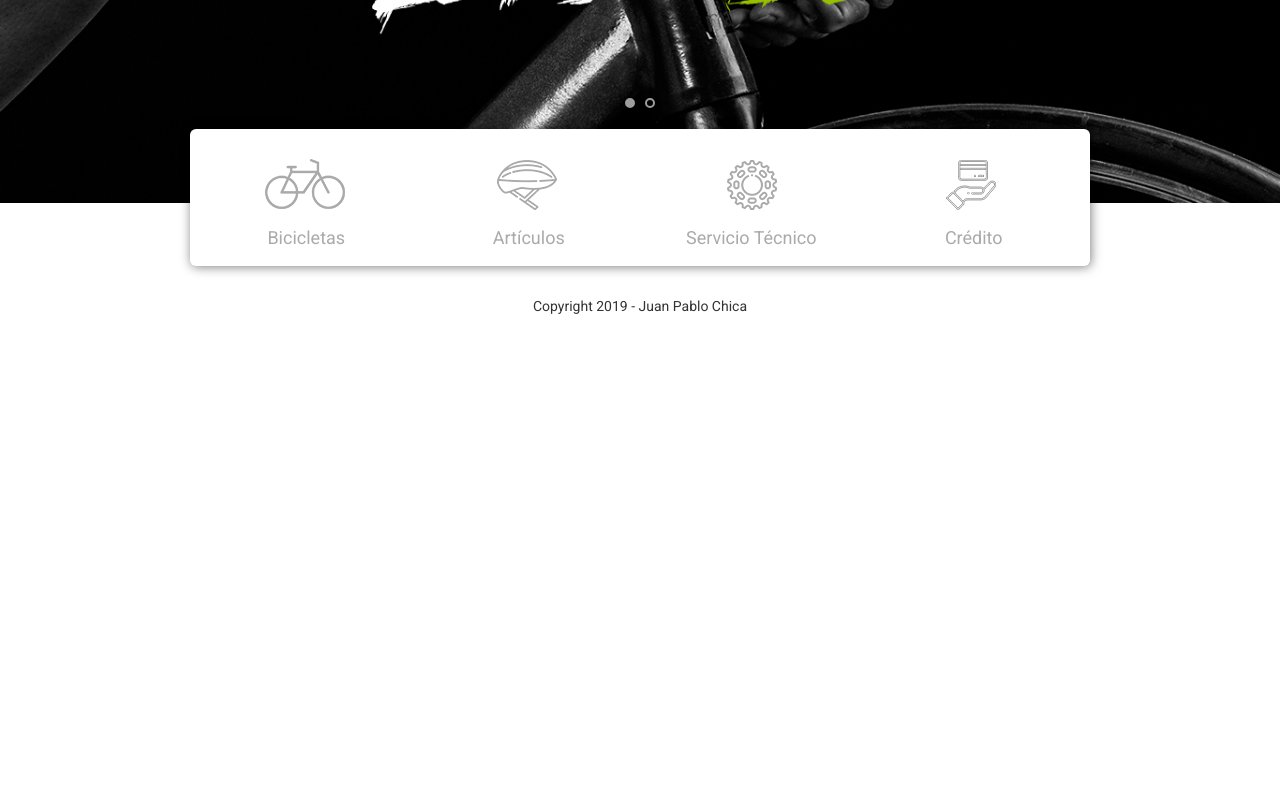
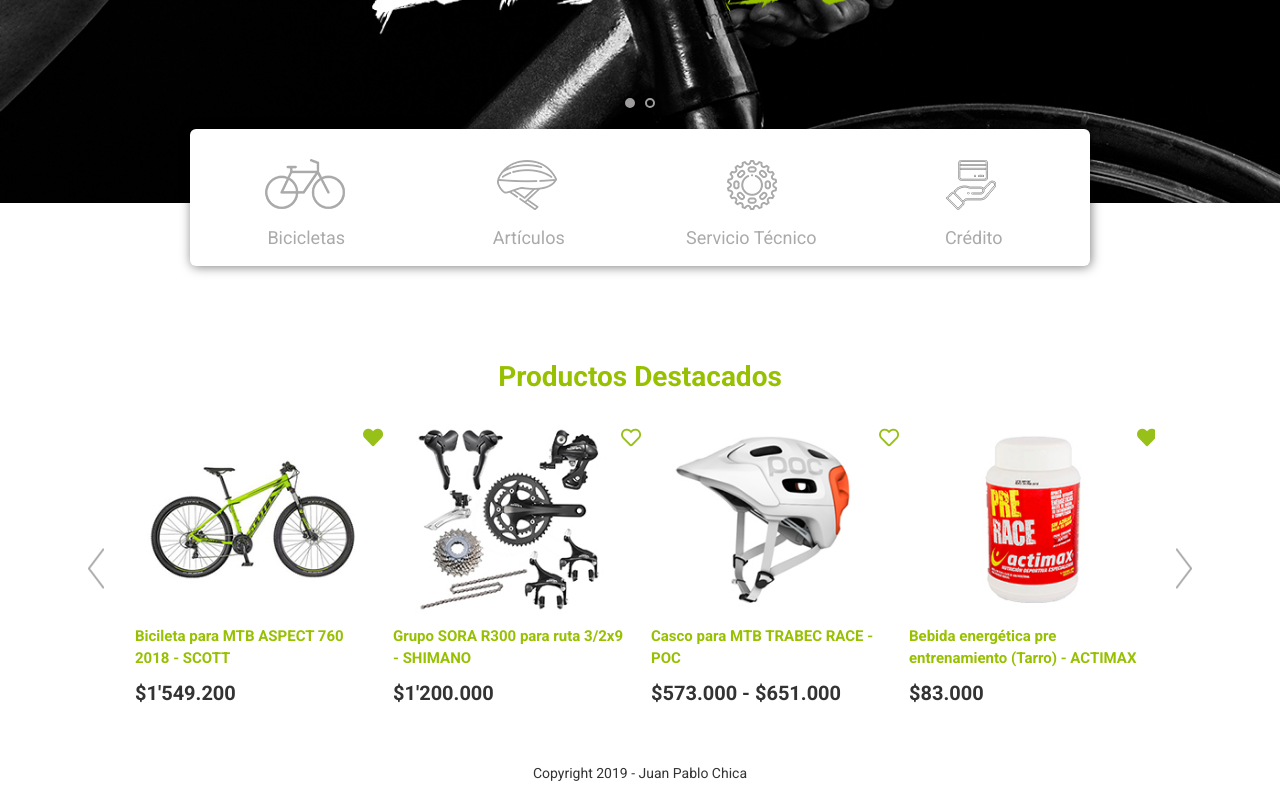
Before and after one commit to juanpchica/testPage, a plain HTML site: page index.html in a window 1280 px wide. Shown: the part 516-1316 px from the top of the page. Before the commit the page ends 849 px from the top, so only its background shows below. Drawn offline with nearby package versions, Linux system fonts and the light colour scheme.

Commit message:
Se agrega sección de productos

```diff
--- a/css/main.css
+++ b/css/main.css
@@ -32,6 +32,13 @@ a.col-whi:hover{
 .dis-blo{
 	display: block;
 }
+.intro {
+    padding: 2em 1em;
+}
+.bold {
+    font-weight: 600;
+}
+
 
 /* Header */
 .top-bar-header {
@@ -191,6 +198,58 @@ ul.slick-dots li.slick-active {
     transform: translateY(-15px);
 }
 
+/* Products */
+.title {
+    color: #97c000;
+    text-align: center;
+    font-weight: 700;
+    font-size: 18px;
+    margin: 15px 0;
+}
+.item-product {
+    position: relative;
+    padding: 0 10px;
+    overflow: hidden;
+}
+.icon-add-favourites {
+    position: absolute;
+    top: 0;
+    right: 0;
+    color: #97c019;
+    font-size: 20px;
+}
+.info-product h3 {
+    font-size: 15px;
+    line-height: 1.5;
+}
+.product-price {
+    font-size: 20px;
+}
+.product-mask {
+    position: absolute;
+    top: 0;
+    left: 0;
+    width: 100%;
+    z-index: 10;
+    background: rgba(111, 108, 108, 0.6);
+    height: 100%;
+    display: flex;
+    align-items: center;
+    justify-content: center;
+    text-align: center;
+    padding: 15px;
+    color: #fff !important;
+    font-size: 18px;
+    font-weight: 100;
+    transition: all .3s ease;
+    transform: translateY(-101%);
+}
+.item-product:hover .product-mask{
+    transform: translateY(0%);
+}
+.slider-products{
+    padding: 20px 0;
+}
 
 @media (min-width: 768px){
     .content-info-contact {
@@ -225,6 +284,21 @@ ul.slick-dots li.slick-active {
     ul.slick-dots {
         position: absolute;
         bottom: 90px;
+    }
+    .title {
+        font-size: 28px;
+        margin: 15px 0 30px;
+    }
+    .item-product {
+        margin: 0 20px;
+        max-width: 260px;
+        margin: 0 auto;
+    }
+    .slider-products .arrow-slick {
+        margin: 0;
+    }
+    .slider-products {
+        padding: 0 40px;
     }
 }
 
@@ -269,6 +343,9 @@ ul.slick-dots li.slick-active {
     ul.main-menu li a:hover{
         color: #1c1c1c;
     }
+    .intro {
+        padding: 3.5em 1em;
+    }
 }
 
 @media (min-width: 1200px){
--- a/index.html
+++ b/index.html
@@ -208,6 +208,113 @@
 					</div>
 				</div>
 			</div>
+
+			<div class="featured-products intro">
+				<div class="container">
+					<h2 class="title">Productos Destacados</h2>
+					<div class="slider-products">
+						<div class="item-product">
+							<figure>
+								<img src="img/product-1.jpg" class="img-fluid">
+							</figure>
+							<div class="info-product">
+								<h3 class="col-green bold">Bicileta para MTB ASPECT 760 2018 - SCOTT</h3>
+								<div class="product-price bold">$1'549.200</div>
+							</div>
+							<a href="#" class="icon-add-favourites">
+								<i class="fas fa-heart"></i>
+							</a>
+
+							<a href="#" class="product-mask">
+								<div>
+									<i class="fas fa-eye"></i>
+									<div class="col-whi">Conocer Más</div>
+								</div>
+							</a>
+						</div>
+
+						<div class="item-product">
+							<figure>
+								<img src="img/product-2.jpg" class="img-fluid">
+							</figure>
+							<div class="info-product">
+								<h3 class="col-green bold">Grupo SORA R300 para ruta 3/2x9 - SHIMANO</h3>
+								<div class="product-price bold">$1'200.000</div>
+							</div>
+							<a href="#" class="icon-add-favourites">
+								<i class="far fa-heart"></i>
+							</a>
+
+							<a href="#" class="product-mask">
+								<div>
+									<i class="fas fa-eye"></i>
+									<div class="col-whi">Conocer Más</div>
+								</div>
+							</a>
+						</div>
+
+						<div class="item-product">
+							<figure>
+								<img src="img/product-3.jpg" class="img-fluid">
+							</figure>
+							<div class="info-product">
+								<h3 class="col-green bold">Casco para MTB TRABEC RACE     - POC</h3>
+								<div class="product-price bold">$573.000 - $651.000</div>
+							</div>
+							<a href="#" class="icon-add-favourites">
+								<i class="far fa-heart"></i>
+							</a>
+
+							<a href="#" class="product-mask">
+								<div>
+									<i class="fas fa-eye"></i>
+									<div class="col-whi">Conocer Más</div>
+								</div>
+							</a>
+						</div>
+
+						<div class="item-product">
+							<figure>
+								<img src="img/product-4.jpg" class="img-fluid">
+							</figure>
+							<div class="info-product">
+								<h3 class="col-green bold">Bebida energética pre entrenamiento (Tarro) - ACTIMAX</h3>
+								<div class="product-price bold">$83.000</div>
+							</div>
+							<a href="#" class="icon-add-favourites">
+								<i class="fas fa-heart"></i>
+							</a>
+
+							<a href="#" class="product-mask">
+								<div>
+									<i class="fas fa-eye"></i>
+									<div class="col-whi">Conocer Más</div>
+								</div>
+							</a>
+						</div>
+
+						<div class="item-product">
+							<figure>
+								<img src="img/product-3.jpg" class="img-fluid">
+							</figure>
+							<div class="info-product">
+								<h3 class="col-green bold">Casco para MTB TRABEC RACE     - POC</h3>
+								<div class="product-price bold">$573.000 - $651.000</div>
+							</div>
+							<a href="#" class="icon-add-favourites">
+								<i class="far fa-heart"></i>
+							</a>
+
+							<a href="#" class="product-mask">
+								<div>
+									<i class="fas fa-eye"></i>
+									<div class="col-whi">Conocer Más</div>
+								</div>
+							</a>
+						</div>
+					</div>
+				</div>
+			</div>
 		</section>
 
 		<footer>
--- a/js/main.js
+++ b/js/main.js
@@ -19,4 +19,38 @@ jQuery(document).ready(function($) {
  	 	prevArrow: '<span class="arrow-left arrow-slick"><img src="./img/arrow-left.png"></span>',
  	 	nextArrow: '<span class="arrow-right arrow-slick"><img src="./img/arrow-right.png"></span>'
 	});
+
+	$('.slider-products').slick({
+		autoplay: false,
+ 	 	autoplaySpeed: 2000,
+ 	 	dots:false,
+ 	 	fade:false,
+ 	 	prevArrow: '<span class="arrow-left arrow-slick"><img src="./img/arrow-left.png"></span>',
+ 	 	nextArrow: '<span class="arrow-right arrow-slick"><img src="./img/arrow-right.png"></span>',
+ 	 	slidesToShow: 4,
+		slidesToScroll: 4,
+		responsive: [
+			{
+			  breakpoint: 1024,
+			  settings: {
+			    slidesToShow: 3,
+			    slidesToScroll: 3
+			  }
+			},
+			{
+			  breakpoint: 600,
+			  settings: {
+			    slidesToShow: 2,
+			    slidesToScroll: 2
+			  }
+			},
+			{
+			  breakpoint: 480,
+			  settings: {
+			    slidesToShow: 1,
+			    slidesToScroll: 1
+			  }
+			}
+		]
+	});
 });
```
